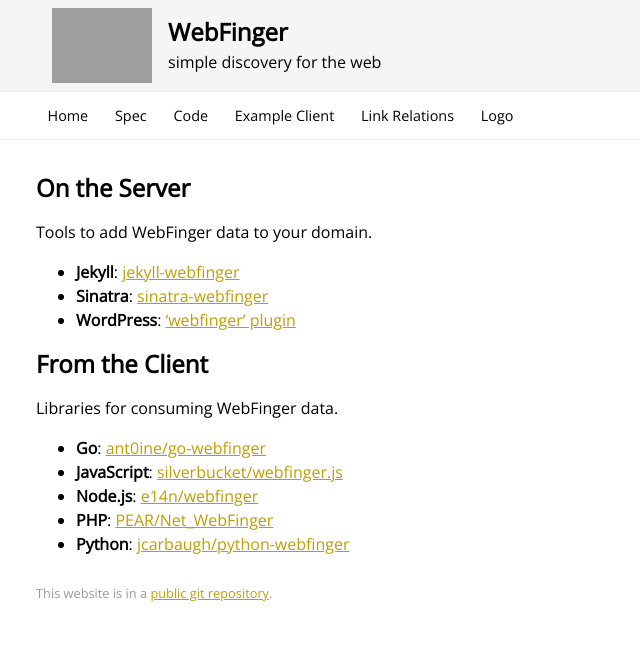
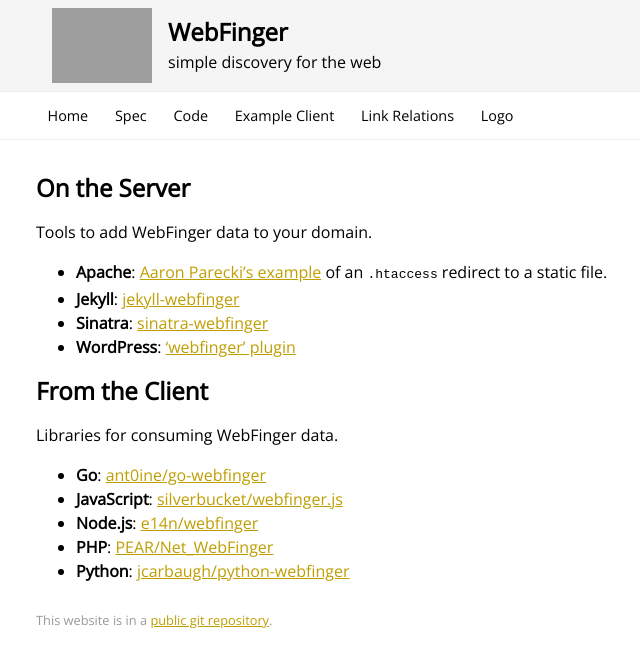
Before and after one commit to webfinger/webfinger.net, a Jekyll site: the page built from code.md, in a window 1280 px wide. Shown: the top 667 px of the page, without its empty margins (204-844 px from the left). Built offline with Jekyll 4.4.1, drawn with Linux system fonts in a browser that asks for light colours.

Commit message:
Added Aaron Parecki's gist of an Apache redirect.

```diff
--- a/code.md
+++ b/code.md
@@ -7,6 +7,7 @@
 
 Tools to add WebFinger data to your domain.
 
+ - **Apache**: [Aaron Parecki's example](https://gist.github.com/aaronpk/5846789) of an `.htaccess` redirect to a static file.
  - **Jekyll**: [jekyll-webfinger](https://github.com/konklone/jekyll-webfinger)
  - **Sinatra**: [sinatra-webfinger](https://github.com/konklone/sinatra-webfinger)
  - **WordPress**: ['webfinger' plugin](http://wordpress.org/plugins/webfinger/)
```
